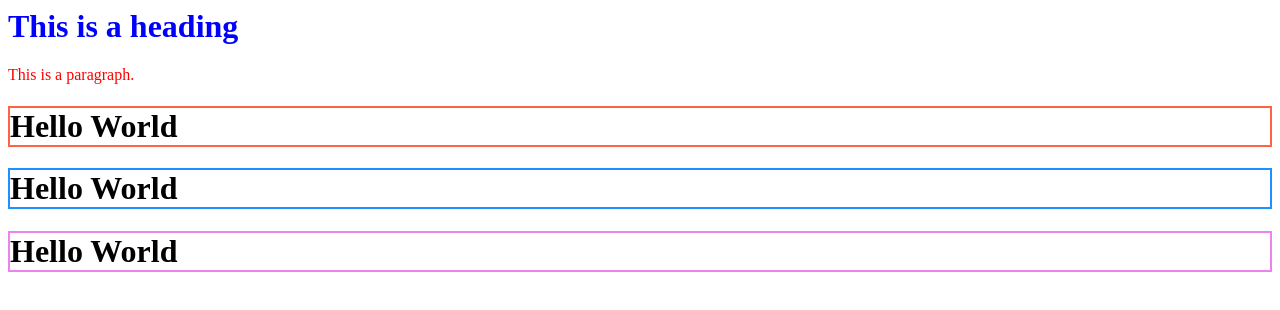
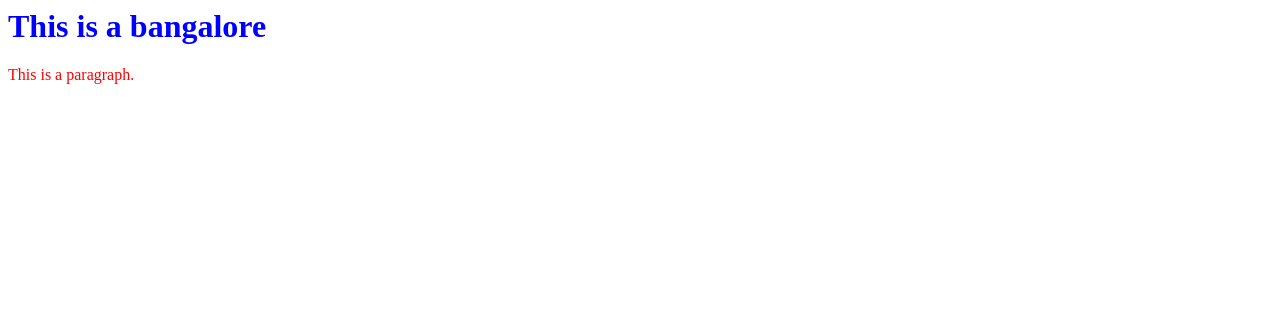
Before and after one commit to Punith1987/punirep2, a plain HTML site: page index2.html in a window 1280 px wide. Drawn offline with Linux system fonts and the light colour scheme.

Commit message:
Add files via upload

```diff
--- a/index2.html
+++ b/index2.html
@@ -1,11 +1,8 @@
 <html>
 <body>
 
-<h1 style="color:blue;">This is a heading</h1>
+<h1 style="color:blue;">This is a bangalore</h1>
 <p style="color:red;">This is a paragraph.</p>
-<h1 style="border:2px solid Tomato;">Hello World</h1>
-<h1 style="border:2px solid DodgerBlue;">Hello World</h1>
-<h1 style="border:2px solid Violet;">Hello World</h1>
 
 </body>
 </html>
```
